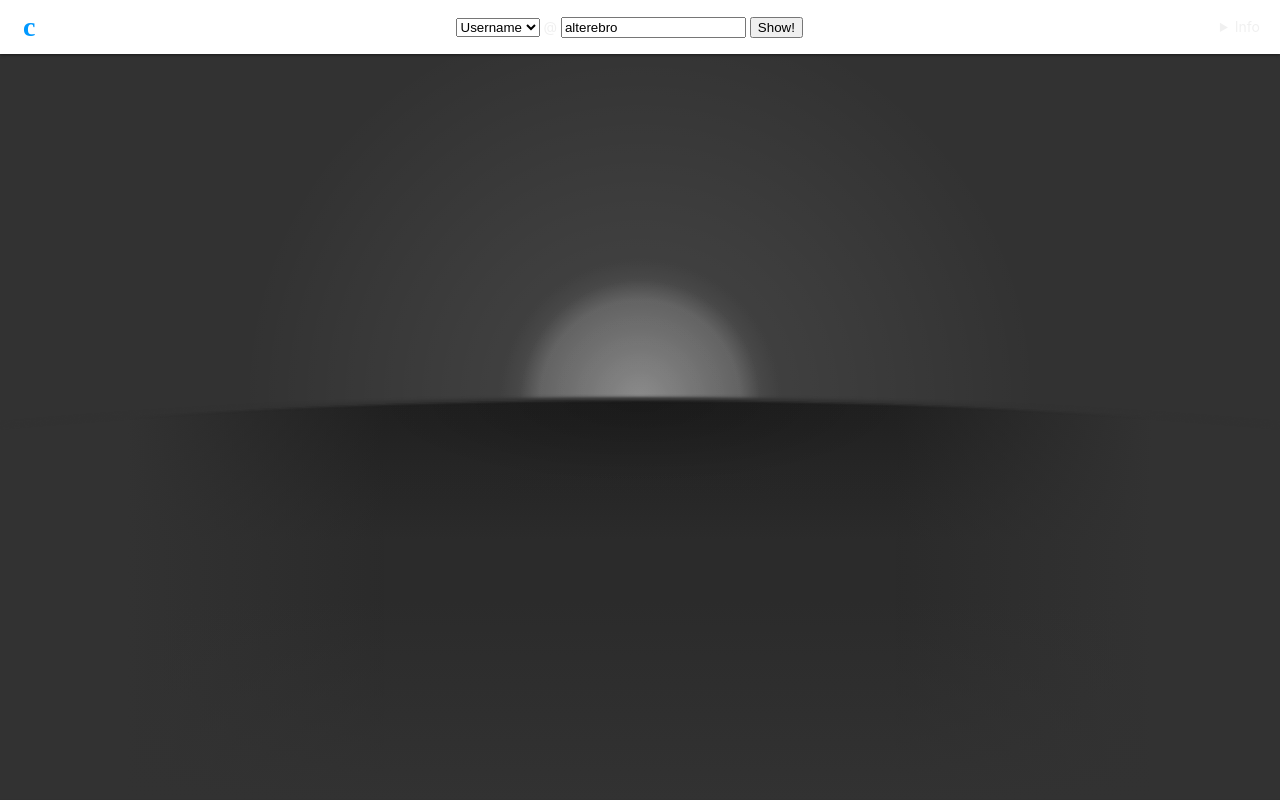
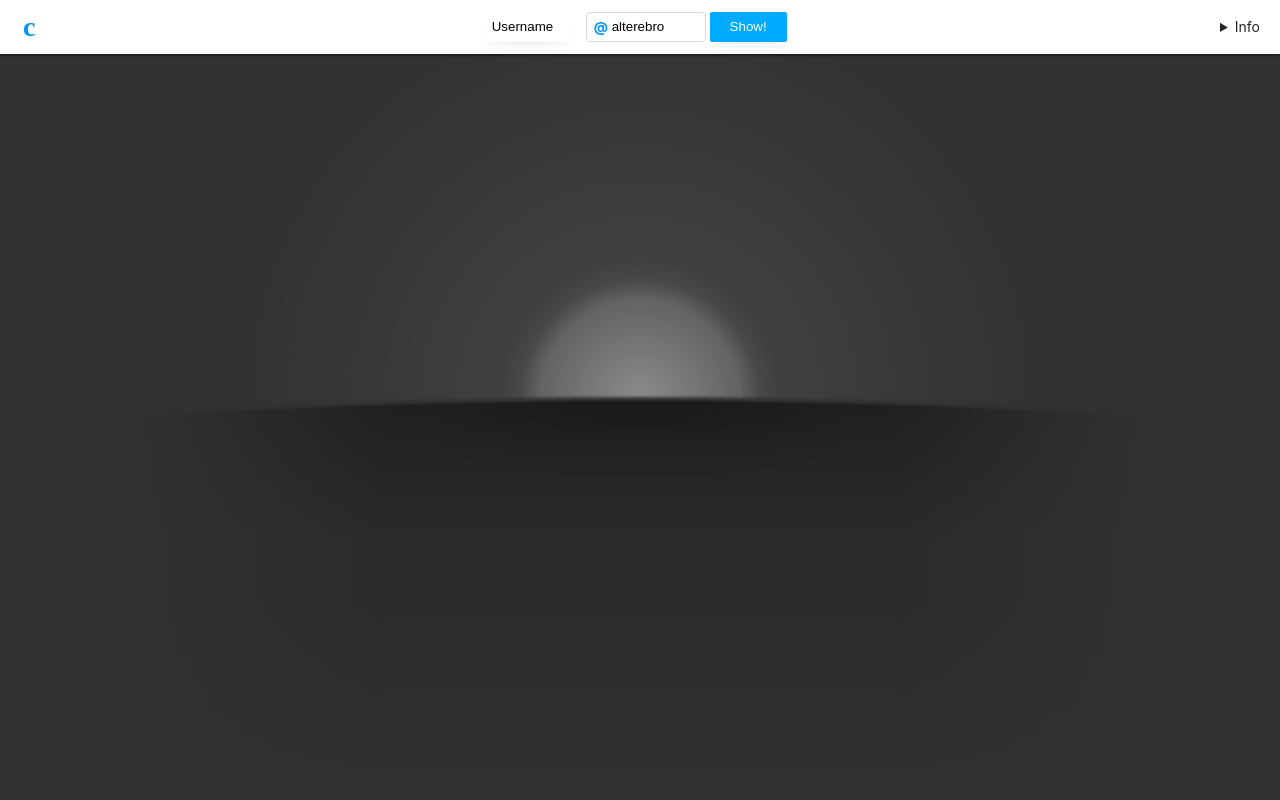
Before and after one commit to alterebro/instagram-cube, a PHP site: page /cube.html in a window 1280 px wide; the page is wider, and only the part inside the window is pictured. Run offline with PHP 8.4, Linux system fonts and the light colour scheme; some web fonts are replaced.

Commit message:
Heading form

```diff
--- a/cube.html
+++ b/cube.html
@@ -21,8 +21,10 @@
                 <select v-model="instagramQueryType">
                     <option v-for="(type, i) in instagramQueryTypes" :value="type">{{ type.type }}</option>
                 </select>
-                <label for="query">{{ instagramQueryType.symbol }}</label>
-                <input type="text" id="query" v-model="instagramQuery" />
+                <label for="query">
+                    <strong>{{ instagramQueryType.symbol }}</strong>
+                    <input type="text" id="query" v-model="instagramQuery" />
+                </label>
                 <input type="submit" value="Show!" />
             </form>
             <details>
--- a/cube/css/cube.less
+++ b/cube/css/cube.less
@@ -35,20 +35,15 @@
 // CSS Variables
 :root {
     --cube-size: 400px;
-    // --bg-color: #f0f0f0;
-    // --fg-color: #323232;
-    // --primary-color: #07c;
-    // --aux-color: #4db5ff;
+    --fg-color: #f0f0f0;
+    --bg-color: #323232;
+    --primary-color: #0095f6;
+    --aux-color: #0af;
     --form-el-size: 30px;
     --form-el-spacing: 5px;
     --spacing: 2rem;
     --form-el-size-mobile: 26px;
     --spacing-mobile: 1rem;
-
-    --fg-color: #f0f0f0;
-    --bg-color: #323232;
-    --primary-color: #09f;
-    --aux-color: #0af;
 }
 
 // -----------------------
@@ -222,7 +217,8 @@ header {
     width: 100%;
     height: 54px;
     background: #fff;
-    box-shadow: 0 1px 3px rgba(0, 0, 0, .5);
+    color: #262626;
+    box-shadow: 0 1px 3px rgba(0, 0, 0, .75);
 
     align-items: center;
     justify-content: space-between;
@@ -233,15 +229,63 @@ header {
             display: none;
         }
     }
+
     > form {
+        input, select {
+            border: none;
+            border-radius: 4px;
+            line-height: 30px;
+            height: 30px;
+        }
 
-    }
-    > details {
-        > div {
-            display: none;
+        select {
+            -webkit-appearance: none;
+            -moz-appearance: none;
+            appearance: none;
+            background: #fff;
+            padding: 0 1rem;
+            width: 9rem;
+            box-shadow: 0 5px 15px -10px rgba(0, 0, 0, .25);
+            margin: 0 1rem;
+            border-radius: 2px;
+        }
+        label {
+            position: relative;
+            strong {
+                line-height: 30px;
+                position: absolute;
+                left: 8px;
+                display: inline-block;
+                color: var(--primary-color);
+            }
+            input[type="text"] {
+                border: solid 1px #dbdbdb;
+                background: #fff;
+                padding: 0 5px 0 25px;
+                // box-shadow: inset 0 1px 0 rgba(0, 0, 0, .15);
+                width: 12rem;
+            }
+        }
+        input[type="submit"] {
+            background: var(--aux-color);
+            color: #fff;
+            padding: 0 2rem;
+            box-shadow: 0 5px 15px -10px rgba(0, 0, 0, .25);
+            cursor: pointer;
+            transition: all .35s;
+            border-radius: 2px;
+
+            &:hover {
+                background: var(--primary-color);
+            }
         }
     }
-
+    //
+    // > details {
+    //     > div {
+    //         display: none;
+    //     }
+    // }
 }
 
 
```
Also changed, not shown: cube/css/cube.css.
